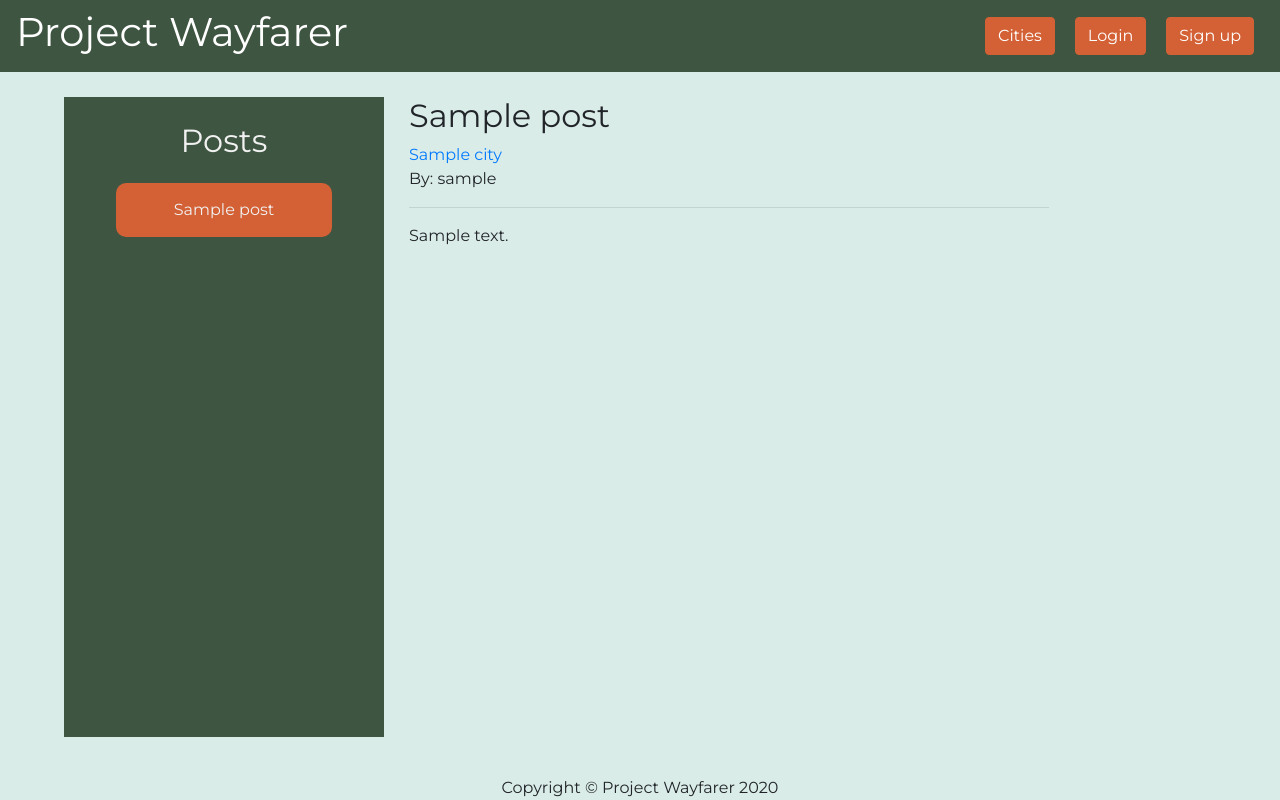
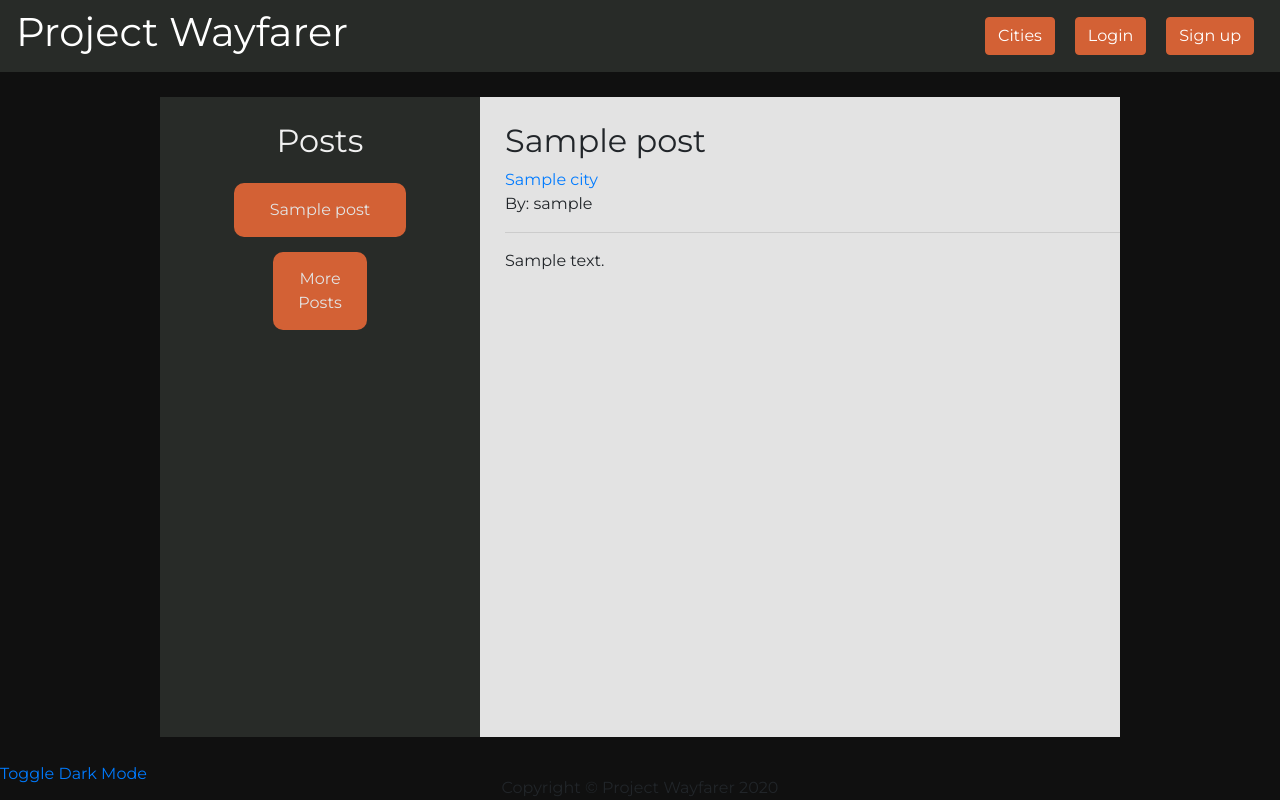
Before and after one commit to TimothyAllgood/project_wayfare, a Django app: page /posts/1/ in a window 1280 px wide. Run offline with Django 3.2, Linux system fonts and the light colour scheme; tables that the repository leaves empty hold one stand-in row (values such as "Sample post"); parts of the project's set-up code (start-up, migrations or seed data) failed here and were passed over; some libraries are stand-ins or nearby versions.

Commit message:
added pagination, added dark mode toggle

```diff
--- a/main_app/static/css/styles.css
+++ b/main_app/static/css/styles.css
@@ -1,9 +1,11 @@
 /* Colors */
 :root {
-	--dark: #3e5641;
+	--dark: #282b28;
 	--main: #d36135;
 	--main-hover: #a24936;
-	--light: #f1f1f1;
+	--light: #101010;
+	--border: blue;
+	--white: #e3e3e3;
 }
 
 * {
@@ -12,7 +14,8 @@
 
 body {
 	font-family: 'Montserrat', sans-serif;
-	background-color: #daece7;
+	background-color: var(--light);
+	overflow-x: hidden;
 }
 
 .helptext {
@@ -134,15 +137,9 @@ footer p {
 
 .card.profile-posts {
 	max-height: 35vh;
+	min-height: 35vh;
 }
 
-.profile-posts {
-	overflow-y: scroll;
-}
-
-.profile-posts .card-body {
-	margin-bottom: 35px;
-}
 .profile-posts:first-child {
 	margin-bottom: 25px;
 }
@@ -186,6 +183,7 @@ footer p {
 .profile-update input[type='text'] {
 	border: none;
 	border-bottom: 1px solid #b1b1b1;
+	background-color: var(--white);
 	padding-left: 10px;
 	width: 50%;
 }
@@ -213,7 +211,7 @@ footer p {
 .city-container {
 	height: 100%;
 	display: flex;
-	width: 90vw;
+	width: 75vw;
 	margin: 25px auto;
 }
 
@@ -222,11 +220,9 @@ footer p {
 	background: var(--dark);
 	display: flex;
 	flex-direction: column;
-	margin-right: 25px;
 	align-items: center;
 	padding: 25px;
 	height: 80vh;
-	overflow-y: scroll;
 }
 
 .city-link {
@@ -235,19 +231,21 @@ footer p {
 	border-radius: 10px;
 	width: 80%;
 	text-align: center;
-	color: var(--light);
+	color: var(--white);
 	margin-top: 15px;
 }
 
 .city-link:hover {
 	background: var(--main-hover);
-	color: var(--light);
+	color: var(--white);
 	text-decoration: none;
 }
 
 .active-city {
 	width: 50vw;
 	height: 80vh;
+	background-color: var(--white);
+	position: relative;
 }
 
 .city-image {
@@ -261,25 +259,31 @@ footer p {
 	display: flex;
 	justify-content: space-between;
 }
+
 .city-info h3 {
 	position: absolute;
-	color: var(--light);
+	color: var(--white);
 	top: 10px;
 	left: 30px;
 	text-shadow: 1px 2px 1px var(--dark);
+}
+
+.post-title{
+	margin-left: 25px;
 }
 
 .round {
 	border-radius: 50%;
 	float: right;
 	margin-top: 25px;
+	margin-right: 25px;
 }
 
 .posts {
 	display: flex;
 	flex-direction: column;
-	overflow-y: scroll;
 	height: 42vh;
+	margin-left: 25px;
 }
 
 .inner-post {
@@ -308,3 +312,93 @@ footer p {
 .bg-danger a {
 	color: var(--light);
 }
+
+.post-list{
+	overflow: hidden;
+}
+
+.posts-list-items{
+	flex-direction: column;
+	justify-content: center;
+	align-items: center;
+	width: 80%;
+	display: none;
+}
+
+.active-post-list{
+	display: flex;
+}
+
+.post-content{
+	padding-top: 25px;
+    padding-left: 25px;
+}
+
+.post-btn-container{
+	display: flex;
+	justify-content: center;
+	width: 100%;
+}
+
+.post-btn, .previous-post-btn{
+	background: var(--main);
+	padding: 15px;
+	border-radius: 10px;
+	width: 35%;
+	text-align: center;
+	color: var(--white);
+	margin-top: 15px;
+}
+
+.post-btn:hover, .previous-post-btn:hover{
+	background: var(--main-hover);
+	color: var(--white);
+	text-decoration: none;
+}
+
+
+/* PAGINATION */
+
+.post-page, .city-post-page{
+	display: none;
+}
+
+.active-page{
+	display: initial;
+}
+
+.page-btn{
+	display: flex;
+	width: 100%;
+	align-items: center;
+	justify-content: center;
+	position: absolute;
+	bottom: 15px;
+}
+
+.page-btn a{
+	height:31px;
+	margin-top: -1px;
+	padding: 5px 10px;
+	background:var(--main);
+	border: 1px solid var(--main);
+	color: var(--white);
+	margin: 0 2.5px;
+	cursor: pointer;
+	border-radius: 5px;
+}
+
+.page-btn a:hover{
+	background: var(--main-hover);
+	color: var(--white);
+	text-decoration: none;
+}
+
+.page-btn .button{
+	display: flex;
+	align-items: center;
+}
+
+.card{
+	background-color: var(--white);
+}
--- /dev/null
+++ b/main_app/static/js/darkmode.js
@@ -0,0 +1,26 @@
+const darkModeBtn = document.querySelector('.dark-mode');
+
+window.addEventListener('load', ()=>{
+
+    if(sessionStorage.getItem('darkMode') === 'true'){
+
+        document.documentElement.style.setProperty('--light', '#f1fffa');
+        document.documentElement.style.setProperty('--white', 'white');
+        document.documentElement.style.setProperty('--dark', '#3e5641');
+    }
+})
+
+darkModeBtn.addEventListener('click', ()=>{
+    if(sessionStorage.getItem('darkMode') === 'true'){
+        document.documentElement.style.setProperty('--light', '#101010');
+        document.documentElement.style.setProperty('--white', '#e3e3e3');
+        document.documentElement.style.setProperty('--dark', '#282b28');
+        sessionStorage.setItem('darkMode', 'false')
+    } else{
+        document.documentElement.style.setProperty('--light', '#f1fffa');
+        document.documentElement.style.setProperty('--white', 'white');
+        document.documentElement.style.setProperty('--dark', '#3e5641');
+        sessionStorage.setItem('darkMode', 'true')
+    }
+    console.log(sessionStorage.getItem('darkMode'))
+})
--- a/main_app/static/js/main.js
+++ b/main_app/static/js/main.js
@@ -4,4 +4,109 @@ if (document.querySelector('.user-city')) {
 	citySelect.value = userCity;
 }
 
-document.querySelector('#id_avatar').required = false;
+if(document.querySelector('#id_avatar')){
+	document.querySelector('#id_avatar').required = false;
+}
+
+const posts = document.querySelectorAll('.post-page');
+const next = document.querySelector('.next');
+const previous = document.querySelector('.previous');
+const pageCounter = document.querySelector('.page-counter');
+
+// Second Pagination
+const cityPosts = document.querySelectorAll('.city-post-page');
+const cityNext = document.querySelector('.city-next');
+const cityPrevious = document.querySelector('.city-previous');
+const cityPageCounter = document.querySelector('.city-page-counter');
+
+for(let i = 0; i < posts.length; i++){
+	pageCounter.insertAdjacentHTML('beforeend', `<a href="#">${i+1}</a>`)
+}
+
+previous.style.display = 'none'
+
+posts[0].classList.add('active-page');
+let i = 0;
+next.addEventListener('click', (e)=>{
+	previous.style.display = 'flex'
+	posts[i].classList.remove('active-page')
+	i++;
+	posts[i].classList.add('active-page')
+	if(i == posts.length-1){
+		e.target.style.display='none'
+	}
+})
+
+previous.addEventListener('click', (e)=>{
+		next.style.display = 'flex'
+		posts[i].classList.remove('active-page')
+		i--;
+		posts[i].classList.add('active-page')
+		if(i == 0){
+			e.target.style.display='none'
+		}
+})
+
+pageCounter.addEventListener('click', (e)=>{
+	for(post of posts){
+		post.classList.remove('active-page')
+	}
+	i = parseInt(e.target.textContent);
+	next.style.display='flex'
+	previous.style.display='flex'
+	if(i == posts.length){
+		next.style.display='none'
+	}
+	if (i-1==0){
+		previous.style.display='none'
+	}
+	i = parseInt(e.target.textContent)-1;
+	posts[parseInt(e.target.textContent)-1].classList.add('active-page')
+})
+
+
+// City
+for(let i = 0; i < posts.length; i++){
+	cityPageCounter.insertAdjacentHTML('beforeend', `<a href="#">${i+1}</a>`)
+}
+
+cityPrevious.style.display = 'none'
+
+cityPosts[0].classList.add('active-page');
+let j = 0;
+cityNext.addEventListener('click', (e)=>{
+	cityPrevious.style.display = 'flex'
+	cityPosts[j].classList.remove('active-page')
+	j++;
+	cityPosts[j].classList.add('active-page')
+	if(j == cityPosts.length-1){
+		e.target.style.display='none'
+	}
+})
+
+cityPrevious.addEventListener('click', (e)=>{
+		cityNext.style.display = 'flex'
+		cityPosts[j].classList.remove('active-page')
+		j--;
+		cityPosts[j].classList.add('active-page')
+		if(j == 0){
+			e.target.style.display='none'
+		}
+})
+
+cityPageCounter.addEventListener('click', (e)=>{
+	for(post of cityPosts){
+		post.classList.remove('active-page')
+	}
+	j = parseInt(e.target.textContent);
+	cityNext.style.display='flex'
+	cityPrevious.style.display='flex'
+	if(j == cityPosts.length){
+		cityNext.style.display='none'
+	}
+	if (j-1==0){
+		cityPrevious.style.display='none'
+	}
+	j = parseInt(e.target.textContent)-1;
+	cityPosts[parseInt(e.target.textContent)-1].classList.add('active-page')
+})
--- /dev/null
+++ b/main_app/static/js/post.js
@@ -0,0 +1,29 @@
+const postsMenus = document.querySelectorAll('.posts-list-items');
+const postNext = document.querySelector('.post-btn');
+const postPrevious = document.querySelector('.previous-post-btn');
+
+postsMenus[0].classList.add('active-post-list');
+
+let k = 0;
+postPrevious.style.display = 'none'
+
+
+postNext.addEventListener('click', (e)=>{
+	postPrevious.style.display = 'initial'
+	postsMenus[k].classList.remove('active-post-list')
+	k++;
+	postsMenus[k].classList.add('active-post-list')
+	if(k == postsMenus.length-1){
+		e.target.style.display='none'
+	}
+})
+
+postPrevious.addEventListener('click', (e)=>{
+    postNext.style.display = 'initial'
+    postsMenus[k].classList.remove('active-post-list')
+    k--;
+    postsMenus[k].classList.add('active-post-list')
+    if(k == 0){
+        e.target.style.display='none'
+    }
+})
--- a/main_app/templates/base.html
+++ b/main_app/templates/base.html
@@ -12,6 +12,8 @@
     <script defer src="https://code.jquery.com/jquery-3.5.1.slim.min.js" integrity="sha384-DfXdz2htPH0lsSSs5nCTpuj/zy4C+OGpamoFVy38MVBnE+IbbVYUew+OrCXaRkfj" crossorigin="anonymous"></script>
     <script defer src="https://cdn.jsdelivr.net/npm/popper.js@1.16.1/dist/umd/popper.min.js" integrity="sha384-9/reFTGAW83EW2RDu2S0VKaIzap3H66lZH81PoYlFhbGU+6BZp6G7niu735Sk7lN" crossorigin="anonymous"></script>
     <script defer src="https://stackpath.bootstrapcdn.com/bootstrap/4.5.1/js/bootstrap.min.js" integrity="sha384-XEerZL0cuoUbHE4nZReLT7nx9gQrQreJekYhJD9WNWhH8nEW+0c5qq7aIo2Wl30J" crossorigin="anonymous"></script>
+    <script defer src="{% static "js/darkmode.js" %}"></script>
+    <script defer src="{% static "js/post.js" %}"></script>
     <script defer src="{% static "js/main.js" %}"></script>
     <title>Project Wayfarer</title>
 </head>
@@ -43,6 +45,9 @@
         {% block content %}
         {% endblock content %}
     </main>
+    <div class="dark-mode-container">
+        <a class="dark-mode" href="#">Toggle Dark Mode</a>
+    </div>
     <footer>
         <p>Copyright &copy; Project Wayfarer 2020</p>
     </footer>
--- a/main_app/templates/post.html
+++ b/main_app/templates/post.html
@@ -1,13 +1,27 @@
 {% extends 'base.html' %}
 {% block content %}
 <div class="city-container">
-    <section class="city-list">
+    <section class="city-list post-list">
         <h2 style="color:#f1f1f1">Posts</h2>
+        <div class="post-btn-container">
+            <a class="previous-post-btn" href="#">More Posts</a>
+        </div>
         {% for one_post in posts %}
+        {% if forloop.counter0|divisibleby:8 %}
+        <div class="posts-list-items">
+        {% endif %}
+
         <a class="city-link" href="{% url 'posts' one_post.id %}">{{one_post.title}}</a>
+
+        {% if forloop.counter|divisibleby:8 and forloop.counter0 != 0 or forloop.last %}
+        </div>
+        {% endif %}
         {% endfor %}
+        <div class="post-btn-container">
+            <a class="post-btn" href="#">More Posts</a>
+        </div>
     </section>
-    <section class="active-city">
+    <section class="active-city post-content">
         <h2>{{post.title}}</h2>
         <a href="{% url 'city_detail' post.city.id %}">{{post.city.name}}</a>
         <p>By: {{author.username}}</p>
```
Also changed, not shown: main_app/templates/cities/city.html (+16 -1 lines), main_app/templates/registration/profile.html (+24 -0 lines), main_app/migrations/0006_auto_20200807_0033.py (added).
